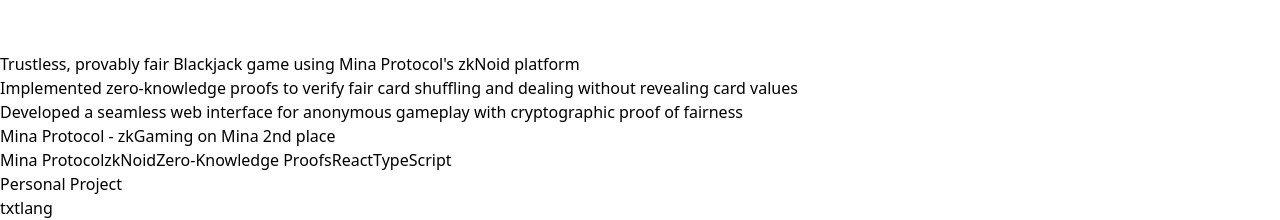
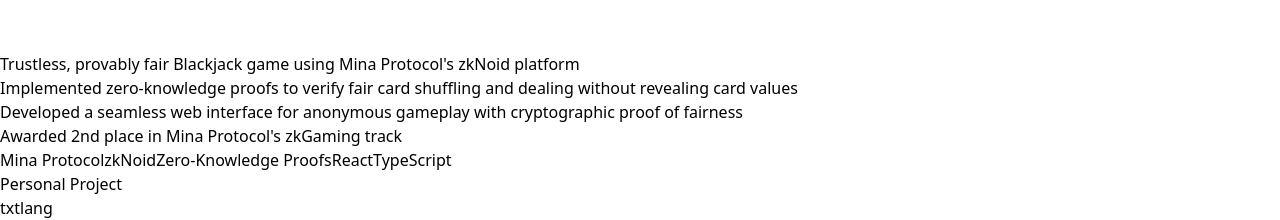
Before and after one commit to arielmiki/apollo, a React (Vite) app: page /projects in a window 1280 px wide. Shown: the part 2820-3040 px from the top of the page. Built offline with nearby package versions, Linux system fonts and the light colour scheme.

Commit message:
Change wording

```diff
--- a/src/sections/Projects.tsx
+++ b/src/sections/Projects.tsx
@@ -20,7 +20,7 @@
       'Trustless, provably fair Blackjack game using Mina Protocol\'s zkNoid platform',
       'Implemented zero-knowledge proofs to verify fair card shuffling and dealing without revealing card values',
       'Developed a seamless web interface for anonymous gameplay with cryptographic proof of fairness',
-      'Mina Protocol - zkGaming on Mina 2nd place'
+      'Awarded 2nd place in Mina Protocol\'s zkGaming track'
     ],
     stack: ['Mina Protocol', 'zkNoid', 'Zero-Knowledge Proofs', 'React', 'TypeScript'],
     link: 'https://ethglobal.com/showcase/zkblackjack-hjrpn'
```
